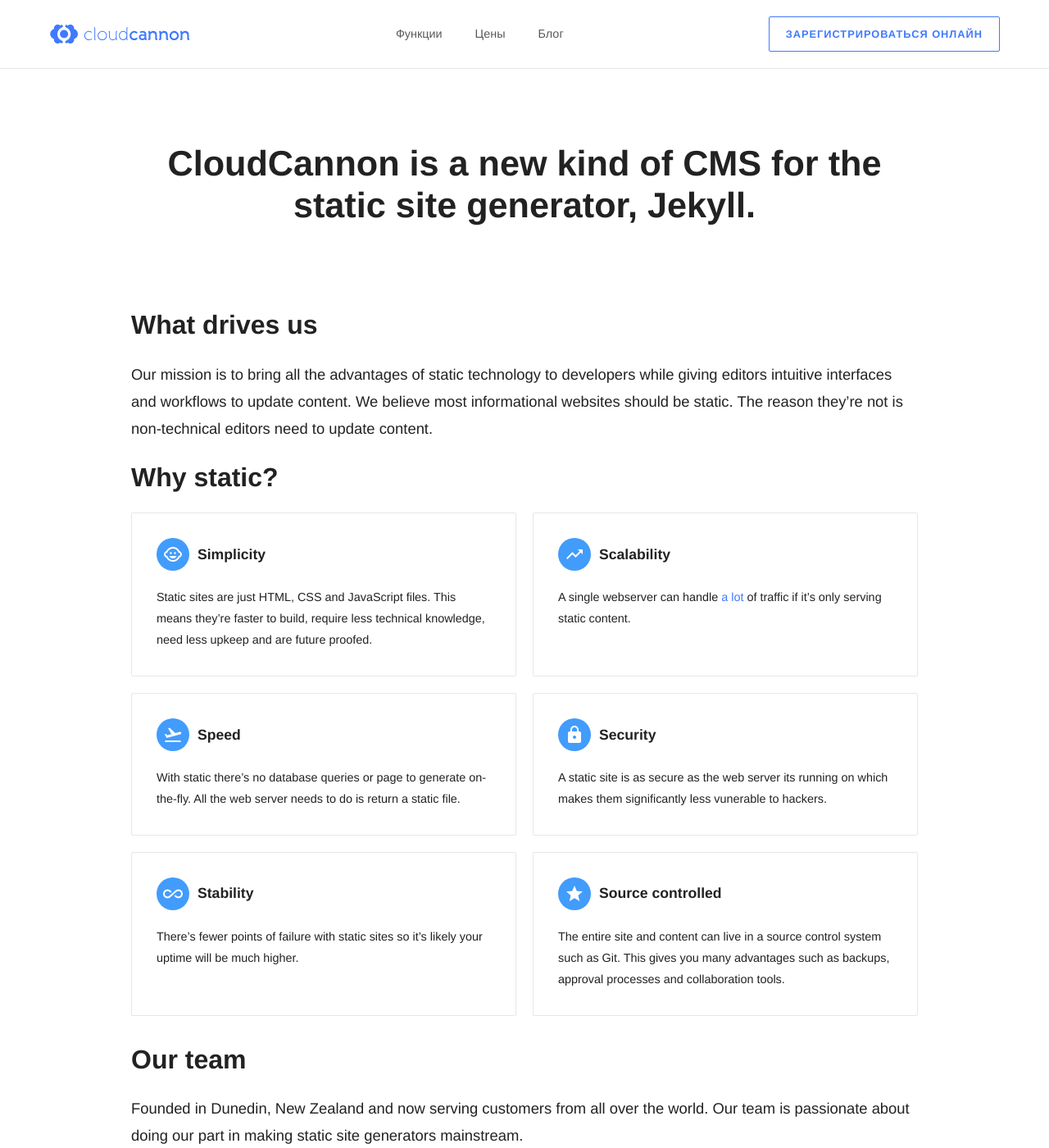
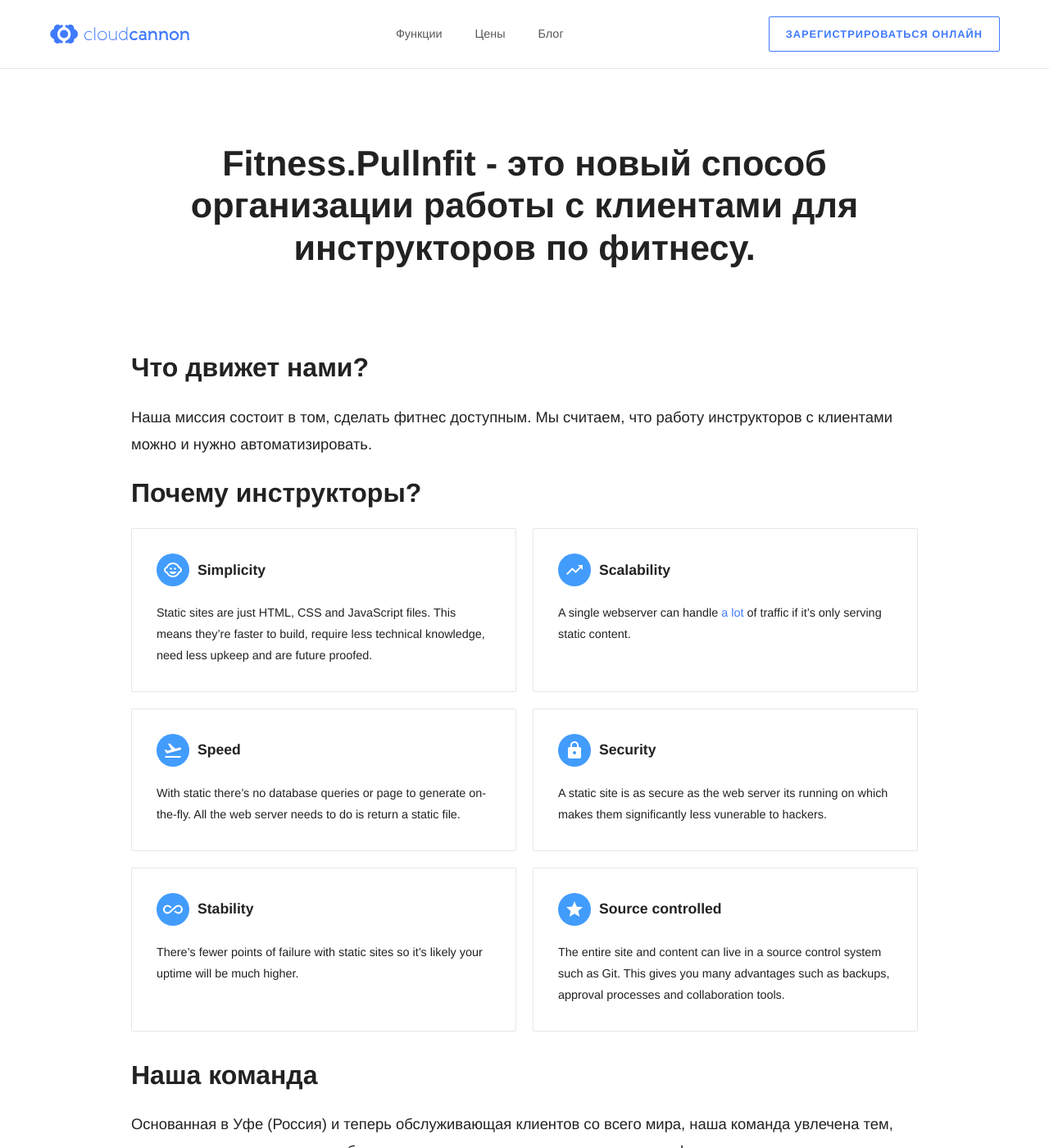
Before and after one commit to RakhimyanTim/fitness.github.io, a Jekyll site: the page built from pages/about.html, in a window 1280 px wide and 1400 px high. Shown: the whole window at 82% size. Built offline with Jekyll 4.4.1, drawn with Linux system fonts in a browser that asks for light colours; some web fonts are replaced; some of the changed text lies outside the part shown.

Commit message:
Update about.html

```diff
--- a/pages/about.html
+++ b/pages/about.html
@@ -1,6 +1,6 @@
 ---
 layout: info-page
-title: About
+title: О нас
 permalink: /about/
 icons: true
 static_manifesto:
@@ -25,12 +25,12 @@
 ---
 
 <div class="about">
-	<h1>CloudCannon is a new kind of CMS for the static site generator, Jekyll.</h1>
+	<h1>Fitness.Pullnfit - это новый способ организации работы с клиентами для инструкторов по фитнесу.</h1>
 
-	<h2>What drives us</h2>
-	<p>Our mission is to bring all the advantages of static technology to developers while giving editors intuitive interfaces and workflows to update content. We believe most informational websites should be static. The reason they’re not is non-technical editors need to update content.</p>
+	<h2>Что движет нами?</h2>
+	<p>Наша миссия состоит в том, сделать фитнес доступным. Мы считаем, что работу инструкторов с клиентами можно и нужно автоматизировать.</p>
 
-	<h2>Why static?</h2>
+	<h2>Почему инструкторы?</h2>
 	<ul class="cards feature-content">
 		{% for item in page.static_manifesto %}
 			<li class="card">
@@ -40,8 +40,8 @@
 		{% endfor %}
 	</ul>
 
-	<h2>Our team</h2>
-	<p>Founded in Dunedin, New Zealand and now serving customers from all over the world. Our team is passionate about doing our part in making static site generators mainstream.</p>
+	<h2>Наша команда</h2>
+	<p>Основанная в Уфе (Россия) и теперь обслуживающая клиентов со всего мира, наша команда увлечена тем, что делает все возможное, чтобы дать возможность каждому инструктору по фитнесу автоматизировать работу с клиентами и заработать, тем самым, хорошие деньги.</p>
 
 	<ul class="mugs">
 		{% for person_obj in site.data.authors %}
```
